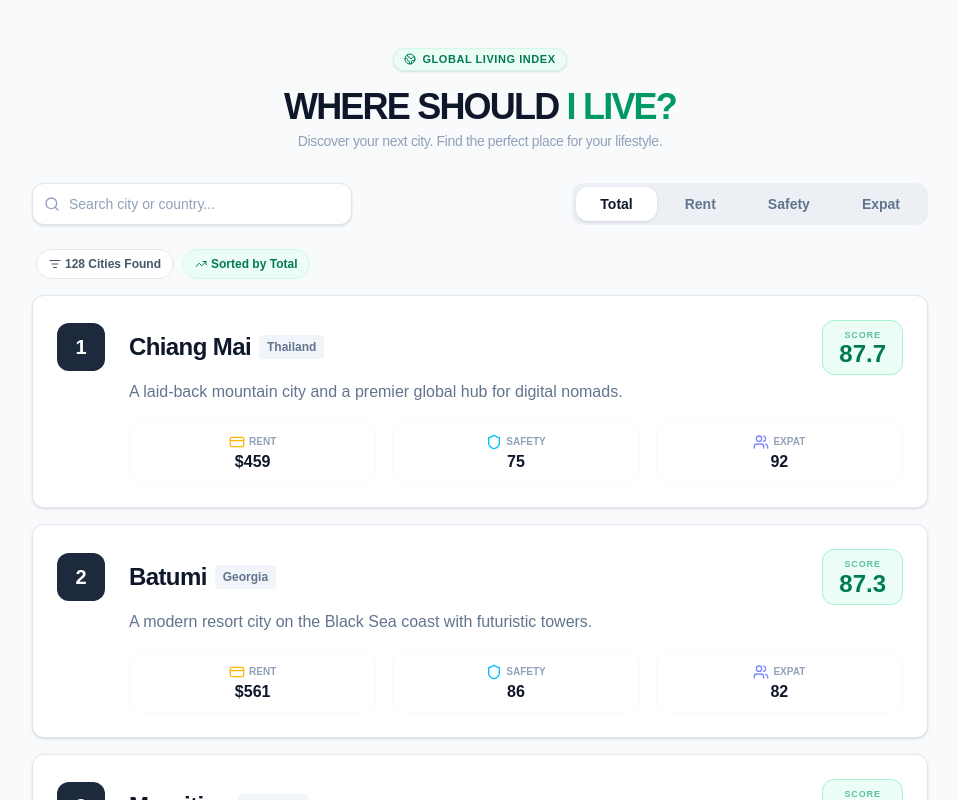
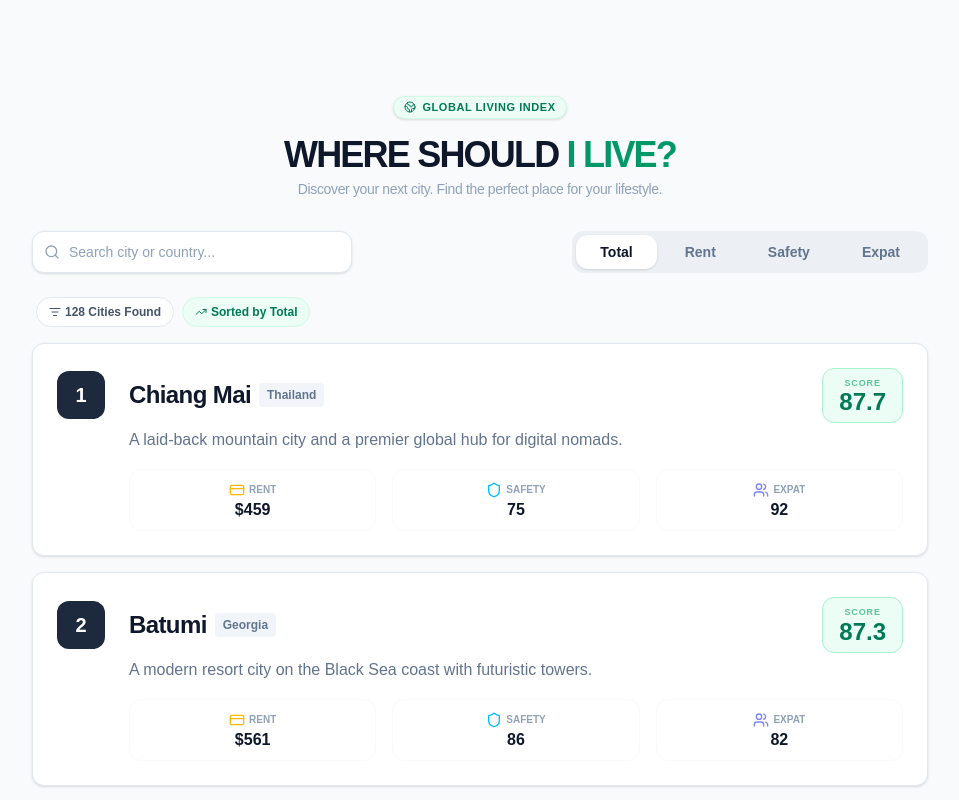
Before and after one commit to PW486/city, a Next.js app: page /city/ in a window 1280 px wide. Shown: the top 800 px of the page, without its empty margins (160-1119 px from the left). Built offline with nearby package versions, Linux system fonts and the light colour scheme.

Commit message:
fix: final iOS Safari UI/UX refinements for notch and status bar

```diff
--- a/src/app/globals.css
+++ b/src/app/globals.css
@@ -19,8 +19,9 @@
   }
 }
 
+html,
 body {
-  background: var(--background);
+  background: #f8fafc;
   color: var(--foreground);
   font-family: Arial, Helvetica, sans-serif;
 }
--- a/src/app/layout.tsx
+++ b/src/app/layout.tsx
@@ -16,8 +16,6 @@ export const viewport: Viewport = {
   themeColor: "#f8fafc",
   width: "device-width",
   initialScale: 1,
-  maximumScale: 1,
-  userScalable: false,
   viewportFit: "cover",
 };
 
@@ -31,7 +29,7 @@ export const metadata: Metadata = {
   authors: [{ name: "Global Living Index" }],
   appleWebApp: {
     capable: true,
-    statusBarStyle: "black-translucent",
+    statusBarStyle: "default",
     title: "Where2Live",
   },
   openGraph: {
--- a/src/app/page.tsx
+++ b/src/app/page.tsx
@@ -43,8 +43,8 @@ export default function Home() {
   }, [searchQuery, sortBy])
 
   return (
-    <main className="min-h-screen bg-slate-50 py-8 px-3 sm:px-6 lg:px-8 pt-[calc(env(safe-area-inset-top)+2rem)] sm:pt-12">
-      <div className="max-w-4xl mx-auto">
+    <main className="min-h-screen bg-slate-50 px-4 sm:px-6 lg:px-8 pb-12 pt-[env(safe-area-inset-top,2rem)] sm:pt-16">
+      <div className="max-w-4xl mx-auto pt-8">
 
         {/* Header Section */}
         <header className="mb-8 text-center">
```
